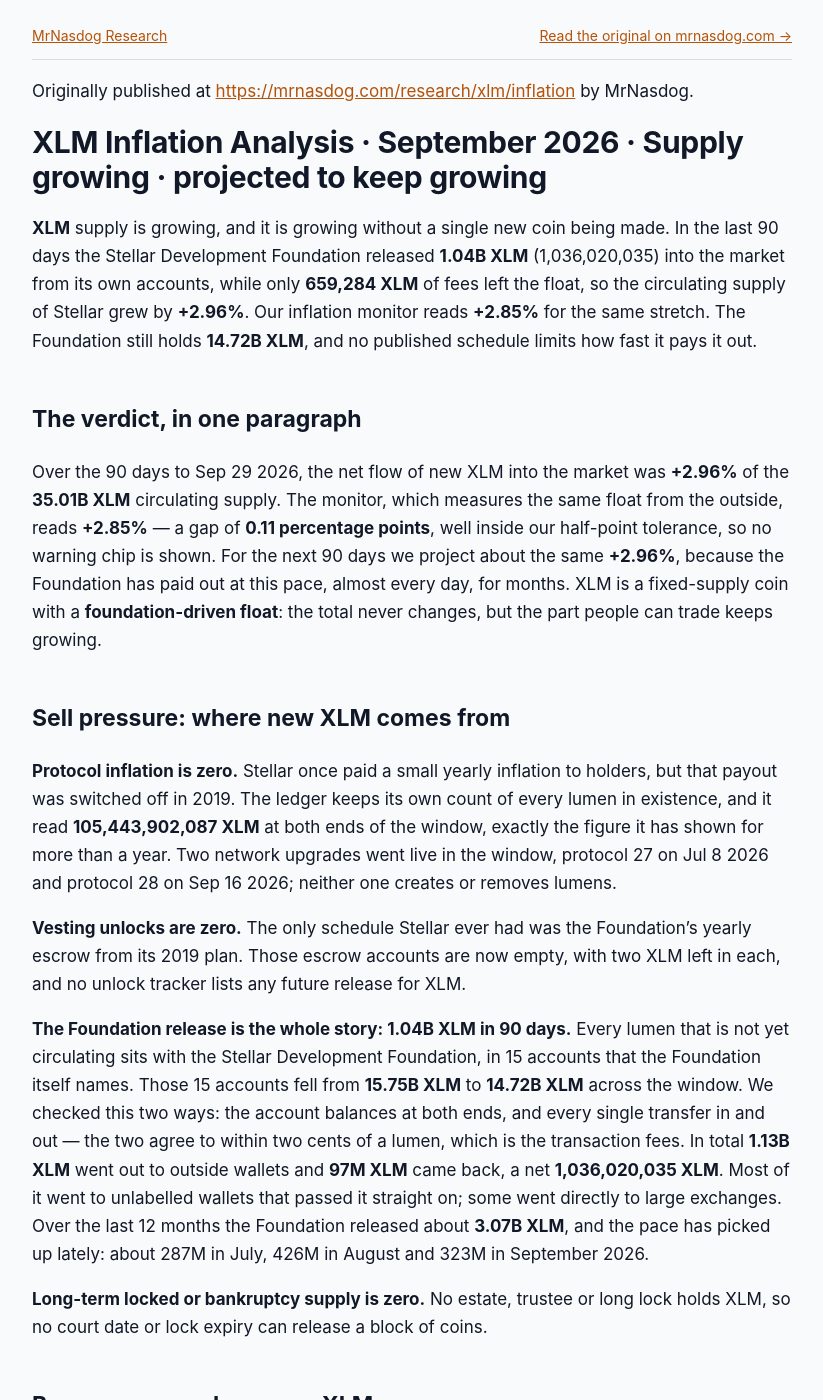
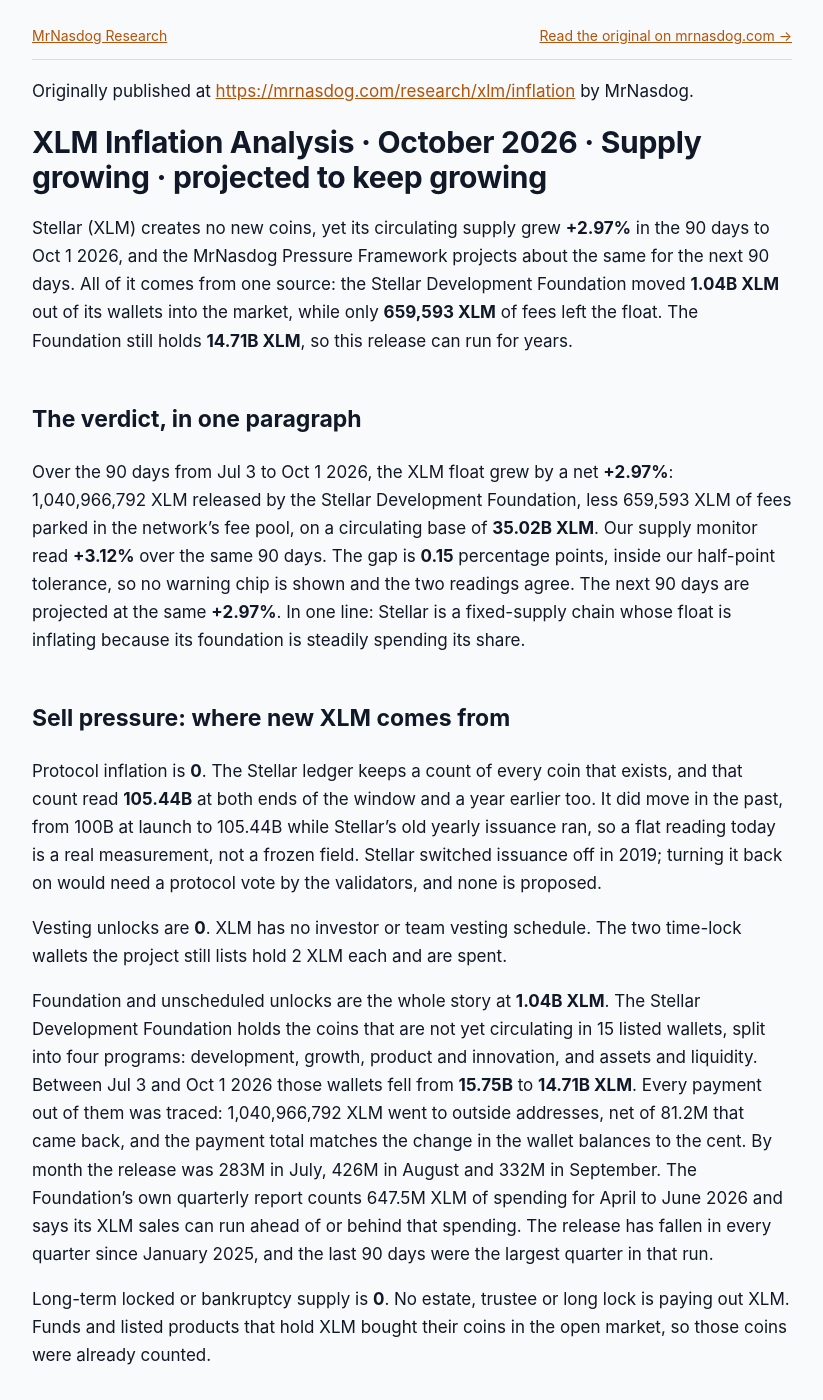
Before and after one commit to jeevansongmy-spec/mrnasdog-articles, a Jekyll site: the page built from crypto/xlm-pressure-framework.md, in a window 1280 px wide and 1400 px high. Shown: the whole window, without its empty margins (228-1051 px from the left). Built offline with Jekyll 4.4.1, drawn with Linux system fonts in a browser that asks for light colours; some of the changed text lies outside the part shown.

Commit message:
publish: crypto/xlm-pressure-framework

```diff
--- a/crypto/xlm-pressure-framework.md
+++ b/crypto/xlm-pressure-framework.md
@@ -1,6 +1,6 @@
 ---
-title: "XLM Inflation Analysis · September 2026 · Supply growing · projected to keep growing"
-description: "XLM supply is growing with no new coins: the Stellar Development Foundation released 1.04B XLM in 90 days, lifting supply +2.96%. Fees held back: just 659K XLM."
+title: "XLM Inflation Analysis · October 2026 · Supply growing · projected to keep growing"
+description: "XLM supply is growing with no new coins: the Stellar Development Foundation released 1.04B XLM in 90 days, lifting supply +2.97%. Fees held back: just 659K XLM."
 canonical_url: "https://mrnasdog.com/research/xlm/inflation"
 tags: ["crypto", "xlm", "stellar", "tokenization"]
 published: true
@@ -8,62 +8,60 @@ published: true
 
 Originally published at [https://mrnasdog.com/research/xlm/inflation](https://mrnasdog.com/research/xlm/inflation) by MrNasdog.
 
-# XLM Inflation Analysis · September 2026 · Supply growing · projected to keep growing
+# XLM Inflation Analysis · October 2026 · Supply growing · projected to keep growing
 
-**XLM** supply is growing, and it is growing without a single new coin being made. In the last 90 days the Stellar Development Foundation released **1.04B XLM** (1,036,020,035) into the market from its own accounts, while only **659,284 XLM** of fees left the float, so the circulating supply of Stellar grew by **+2.96%**. Our inflation monitor reads **+2.85%** for the same stretch. The Foundation still holds **14.72B XLM**, and no published schedule limits how fast it pays it out.
+Stellar (XLM) creates no new coins, yet its circulating supply grew **+2.97%** in the 90 days to Oct 1 2026, and the MrNasdog Pressure Framework projects about the same for the next 90 days. All of it comes from one source: the Stellar Development Foundation moved **1.04B XLM** out of its wallets into the market, while only **659,593 XLM** of fees left the float. The Foundation still holds **14.71B XLM**, so this release can run for years.
 
 ## The verdict, in one paragraph
 
-Over the 90 days to Sep 29 2026, the net flow of new XLM into the market was **+2.96%** of the **35.01B XLM** circulating supply. The monitor, which measures the same float from the outside, reads **+2.85%** — a gap of **0.11 percentage points**, well inside our half-point tolerance, so no warning chip is shown. For the next 90 days we project about the same **+2.96%**, because the Foundation has paid out at this pace, almost every day, for months. XLM is a fixed-supply coin with a **foundation-driven float**: the total never changes, but the part people can trade keeps growing.
+Over the 90 days from Jul 3 to Oct 1 2026, the XLM float grew by a net **+2.97%**: 1,040,966,792 XLM released by the Stellar Development Foundation, less 659,593 XLM of fees parked in the network's fee pool, on a circulating base of **35.02B XLM**. Our supply monitor read **+3.12%** over the same 90 days. The gap is **0.15** percentage points, inside our half-point tolerance, so no warning chip is shown and the two readings agree. The next 90 days are projected at the same **+2.97%**. In one line: Stellar is a fixed-supply chain whose float is inflating because its foundation is steadily spending its share.
 
 ## Sell pressure: where new XLM comes from
 
-**Protocol inflation is zero.** Stellar once paid a small yearly inflation to holders, but that payout was switched off in 2019. The ledger keeps its own count of every lumen in existence, and it read **105,443,902,087 XLM** at both ends of the window, exactly the figure it has shown for more than a year. Two network upgrades went live in the window, protocol 27 on Jul 8 2026 and protocol 28 on Sep 16 2026; neither one creates or removes lumens.
+Protocol inflation is **0**. The Stellar ledger keeps a count of every coin that exists, and that count read **105.44B** at both ends of the window and a year earlier too. It did move in the past, from 100B at launch to 105.44B while Stellar's old yearly issuance ran, so a flat reading today is a real measurement, not a frozen field. Stellar switched issuance off in 2019; turning it back on would need a protocol vote by the validators, and none is proposed.
 
-**Vesting unlocks are zero.** The only schedule Stellar ever had was the Foundation's yearly escrow from its 2019 plan. Those escrow accounts are now empty, with two XLM left in each, and no unlock tracker lists any future release for XLM.
+Vesting unlocks are **0**. XLM has no investor or team vesting schedule. The two time-lock wallets the project still lists hold 2 XLM each and are spent.
 
-**The Foundation release is the whole story: 1.04B XLM in 90 days.** Every lumen that is not yet circulating sits with the Stellar Development Foundation, in 15 accounts that the Foundation itself names. Those 15 accounts fell from **15.75B XLM** to **14.72B XLM** across the window. We checked this two ways: the account balances at both ends, and every single transfer in and out — the two agree to within two cents of a lumen, which is the transaction fees. In total **1.13B XLM** went out to outside wallets and **97M XLM** came back, a net **1,036,020,035 XLM**. Most of it went to unlabelled wallets that passed it straight on; some went directly to large exchanges. Over the last 12 months the Foundation released about **3.07B XLM**, and the pace has picked up lately: about 287M in July, 426M in August and 323M in September 2026.
+Foundation and unscheduled unlocks are the whole story at **1.04B XLM**. The Stellar Development Foundation holds the coins that are not yet circulating in 15 listed wallets, split into four programs: development, growth, product and innovation, and assets and liquidity. Between Jul 3 and Oct 1 2026 those wallets fell from **15.75B** to **14.71B XLM**. Every payment out of them was traced: 1,040,966,792 XLM went to outside addresses, net of 81.2M that came back, and the payment total matches the change in the wallet balances to the cent. By month the release was 283M in July, 426M in August and 332M in September. The Foundation's own quarterly report counts 647.5M XLM of spending for April to June 2026 and says its XLM sales can run ahead of or behind that spending. The release has fallen in every quarter since January 2025, and the last 90 days were the largest quarter in that run.
 
-**Long-term locked or bankruptcy supply is zero.** No estate, trustee or long lock holds XLM, so no court date or lock expiry can release a block of coins.
+Long-term locked or bankruptcy supply is **0**. No estate, trustee or long lock is paying out XLM. Funds and listed products that hold XLM bought their coins in the open market, so those coins were already counted.
 
 ## Buy pressure: where new XLM goes
 
-**There is no buyback.** No contract or treasury buys XLM off the market, and the Foundation pays lumens out rather than buying them back. The 97M XLM that returned to its accounts arrived as plain transfers, not market buys, and it is already netted in the release above.
+There is no programmatic buyback (**0**). No contract, company or treasury buys XLM back on a rule.
 
-**There is no fee burn.** Stellar does not destroy fees. The ledger total did not fall, and the burn account from the Foundation's 2019 burn of about 55 billion lumens gained only 0.21 XLM in 90 days — a rounding speck.
+The protocol fee burn is also **0**. Stellar does not destroy fees. The one burn wallet, which holds 55.44B XLM burned years ago, gained only 0.21 XLM in the window, which rounds to nothing.
 
-**Fees held in the fee pool: 659,284 XLM.** Every Stellar transaction fee goes into a network fee pool that no account can spend today, and that pool is not counted as circulating. It grew from 10.06M to **10.72M XLM** in the window. That is real XLM leaving the float, but fees on Stellar are tiny: the pool took in about one lumen for every 1,570 the Foundation released.
+The Foundation buy row is **0**. The Foundation spends and sells; no report or wallet flow shows it buying. The 81.2M XLM that returned to its wallets from two outside addresses is already netted inside the 1.04B release.
 
-**No new long-term lock.** Stellar has no staking, so nothing can be locked for yield. Each account must hold a small minimum balance, but those lumens stay inside the circulating count.
+New long-term lock is **0**. Stellar has no staking. Every account must keep a small minimum balance, but those coins still count as circulating.
+
+The one buy-side flow is the fee pool at **659,593 XLM**. Every Stellar transaction fee goes into a network fee pool that nobody can spend since issuance stopped, and the supply count leaves it out of circulation. It grew from 10.07M to 10.73M XLM over the window, about 7,300 XLM a day. Against a 1.04B release, the fee pool offsets well under one tenth of one percent.
 
 ## Foundation and overhang
 
-The overhang is large and it is all in one place. The Stellar Development Foundation holds **14.72B XLM**, about 42% as much as everything now circulating, split into four programs: Development **1.88B**, Growth **5.81B**, Product and Innovation **3.63B** and Assets and Liquidity **3.40B**. The Foundation says it is updating how these holdings are allocated, and it publishes no release calendar. A separate network upgrade reserve holds **259M XLM** and did not move in the window.
+The Stellar Development Foundation is the only team holder, and its pile is the overhang: **14.71B XLM**, or 29% of all XLM. By program it holds about 1.87B for development, 5.81B for growth, 3.63B for product and innovation and 3.40B for assets and liquidity. None of it has a public release schedule, and all of it can enter the float. A separate network-upgrade reserve holds 258.9M XLM and did not move in the window. We re-read every one of these wallets at each rebuild. If any Foundation wallet balance falls between refreshes, the outflow enters the Foundation row at the next refresh. The fee pool and the burn wallet are not overhangs: coins there cannot be spent.
 
-We read all of these balances from the chain at every rebuild. If any Foundation account or the upgrade reserve falls between rebuilds, the outflow enters the Foundation release row at the next rebuild — and on the current pace, it will.
+## How XLM compares to other payment Layer 1s
 
-## How XLM compares to other pre-mined payment chains
+Stellar belongs with the payment chains that were fully minted at launch and handed most of the supply to a company or foundation, rather than with chains that pay validators in new coins. XRP is the closest match: a fixed total, no issuance, and supply that reaches the market when the issuer releases it. The difference is the release rule. XRP's escrow releases on a fixed monthly schedule, while Stellar's foundation releases by decision, with no schedule at all.
 
-XLM belongs to a small group of coins that were created all at once, with no mining and no staking rewards. For these coins inflation is not a protocol question; it is a question of how fast the organization behind the chain hands out its reserve. XRP, the closest match, also launched fully pre-mined and moves a company reserve to market; the difference is that XRP's reserve runs on a monthly escrow calendar, while Stellar's Foundation release has no calendar at all, only a track record.
+Against proof-of-stake chains such as Ethereum, Solana or Cardano, Stellar works the other way round. Those chains create new coins every day for stakers and burn or keep some fees. Stellar creates nothing and pays its validators nothing in XLM, so all of its supply growth is a custody question: who holds the unreleased coins and how fast they spend them.
 
-Against proof-of-stake Layer 1 chains, XLM looks different again. Those chains create new coins every block to pay validators, so their supply grows by rule. XLM creates nothing, which sounds safer, but the Foundation release alone added **+2.96%** to the float in 90 days — more than many staking chains issue in the same time. And unlike chains that burn part of every fee, Stellar keeps its fees in a pool, and its fees are so small that they barely offset the release.
-
-Against hard-capped coins with a halving, the picture is simpler: the XLM total is fixed at about **50.0B**, so the float can never pass it. Today **70%** of that total circulates. The remaining 30% is the runway for future sell pressure.
+Fee handling sets Stellar apart too. Ethereum destroys its base fee, so heavy use can shrink supply. Stellar parks fees in a pool that no one can spend. The effect on the float is the same, coins leave it, but at current fee levels the amount is tiny next to the foundation release.
 
 ## What to watch in the next 90 days
 
-The Foundation's monthly pace from Sep 29 2026 to Dec 28 2026: a month above about 350M XLM would push the next reading higher, a month well below it would pull it down.
+First, the monthly pace of the Foundation release: 283M, 426M and 332M XLM in the last three months. A month well above 400M would push the next reading above +3%.
 
-The Foundation's mandate page, which says the allocation of its holdings is being updated — a new split or a published schedule would change this forecast.
+Second, the Foundation's third-quarter 2026 report, which should list XLM spent by program for July to September and any change to how the 14.71B is allocated.
 
-Any new protocol vote: the latest node software already supports the next protocol version, but we found no mainnet vote date as of Sep 29 2026. So far no upgrade has touched supply.
+Third, the Meridian 2026 conference on Oct 28 to 29 2026, the Foundation's yearly event, where any change to its plans for the 14.71B would likely be shared.
 
-The **259M XLM** upgrade reserve, which did not move in the window, and the fee pool, which should keep growing by about 650K to 700K XLM every 90 days.
+Fourth, any validator vote on a new protocol version. Protocol 28 went live on Sep 16 2026 and changed nothing about supply; a future upgrade would only matter if it touched fees or issuance.
 
 ## Summary
 
-XLM is a fixed-supply coin whose float grows only because the Stellar Development Foundation pays out its reserve. That release was **1.04B XLM** in the 90 days to Sep 29 2026, against just **659,284 XLM** of fees held back, for net supply growth of **+2.96%**, with the monitor at **+2.85%**. The key risk is the size of what is left — **14.72B XLM** with no published schedule — and the ceiling is the fixed total of about **50.0B XLM**, which no new coin can push higher.
+Stellar (XLM) has a fixed supply of about 50.0B coins and creates none, but its circulating float grew **+2.97%** in the 90 days to Oct 1 2026 because the Stellar Development Foundation released **1.04B XLM** from its wallets. Fees parked in the fee pool took back only 659,593 XLM. The Foundation still holds **14.71B XLM** with no public schedule, so the key risk is a faster release; the ceiling is that pile, after which XLM supply would be flat.
 
----
-
-*MrNasdog Pressure Framework analysis of XLM, Metric 1 — Inflation. Data + explanation only. Not financial advice. Checked Sep 29 2026.*
+*MrNasdog Pressure Framework analysis of XLM, Metric 1 — Inflation. Data + explanation only. Not financial advice. Checked Oct 1 2026.*
```
